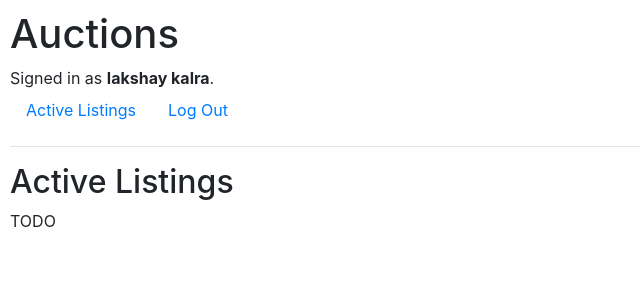
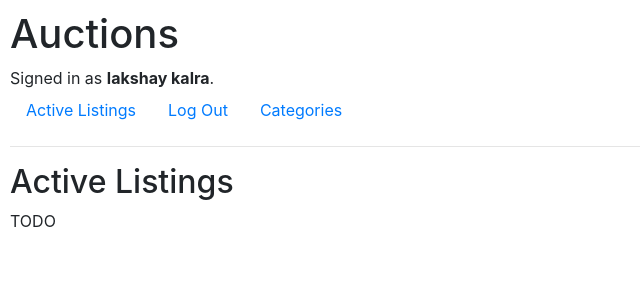
Before and after one commit to LakshayK0804/Commerce, a Django app: template auctions/templates/auctions/index.html in a window 1280 px wide. Shown: the top 300 px of the page, without its empty margins (0-640 px from the left). Run offline with Django 3.2, Linux system fonts and the light colour scheme; the template is opened without the code that fills it, so the values that code supplies are empty; a user stored in the database is signed in; parts of the project's set-up code (start-up, migrations or seed data) failed here and were passed over; some libraries are stand-ins or nearby versions.

Commit message:
Adding categories

```diff
--- a/auctions/templates/auctions/layout.html
+++ b/auctions/templates/auctions/layout.html
@@ -24,6 +24,9 @@
                 <li class="nav-item">
                     <a class="nav-link" href="{% url 'logout' %}">Log Out</a>
                 </li>
+                <li class = "nav-item">
+                    <a class = "nav-link" href="{% url 'categories' %'}">Categories</a>
+                </li>
             {% else %}
                 <li class="nav-item">
                     <a class="nav-link" href="{% url 'login' %}">Log In</a>
--- a/auctions/urls.py
+++ b/auctions/urls.py
@@ -7,4 +7,5 @@ urlpatterns = [
     path("login", views.login_view, name="login"),
     path("logout", views.logout_view, name="logout"),
     path("register", views.register, name="register")
+    path("categories", views.categories, name="categories")
 ]
```
